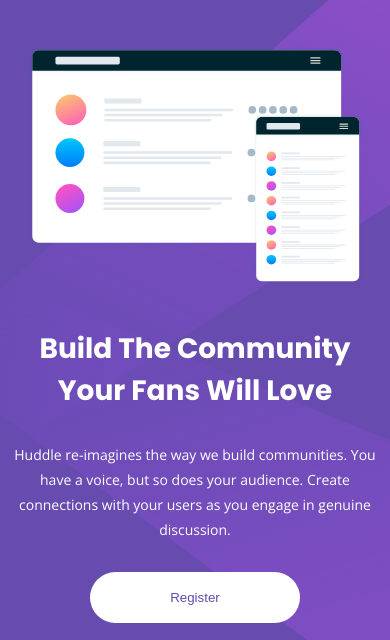
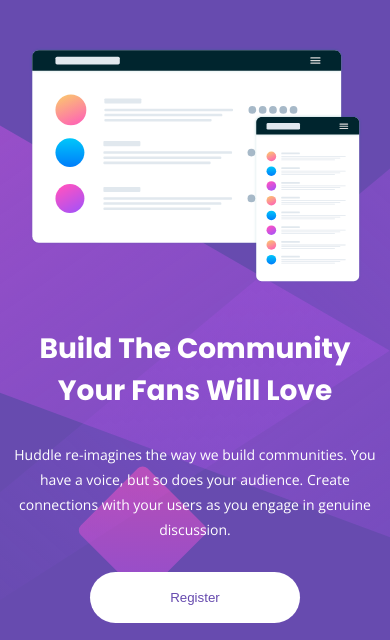
Before and after one commit to SathishVM/Frontend-Mentor-Challenges, a plain HTML site: page huddle-landing-page/index.html in a window 390 px wide. Shown: the part 103-743 px from the top of the page. Drawn offline with nearby package versions, Linux system fonts and the light colour scheme.

Commit message:
modified huddle-landing-page mobile-bg-image

```diff
--- a/huddle-landing-page/style.css
+++ b/huddle-landing-page/style.css
@@ -137,6 +137,7 @@
 @media only screen and (max-width: 600px) {
   body {
     font-size: 14px;
+    background-image: url('./images/bg-mobile.svg');
   }
   .cta {
     padding: 18px 80px;
```
